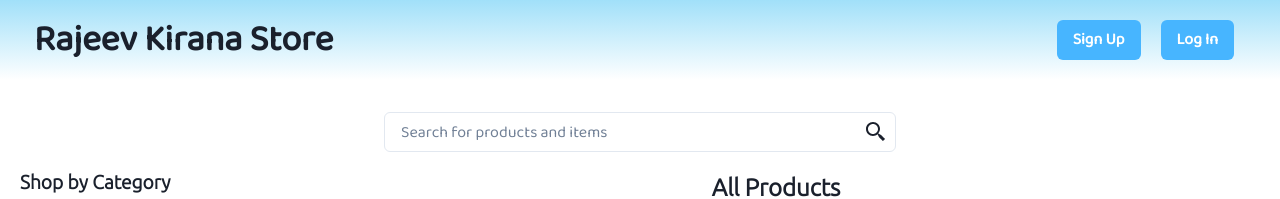
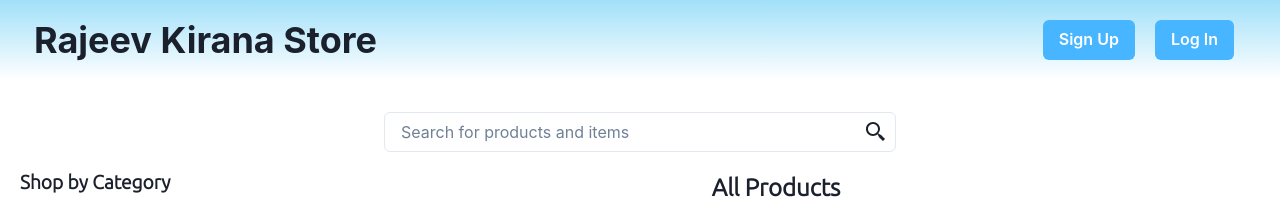
Before and after one commit to Rahul-Palahwat/RealKart_Client, a React (Create React App) app: page /all in a window 1280 px wide. Shown: the top 199 px of the page. Built offline with nearby package versions, Linux system fonts and the light colour scheme; a web font is replaced by a local one.

Commit message:
identation and css

```diff
--- a/src/components/Navbar/Navbar.css
+++ b/src/components/Navbar/Navbar.css
@@ -1,16 +1,16 @@
-.Navbar{
+/* .Navbar{
     font-family: 'Baloo 2', sans-serif;
-}
+} */
 a{
     color: red;
     text-decoration: underline;
 }
-.Navbar{
-    /* background-color: grey; */
-}
-.items:hover{
+/* .Navbar{
+    background-color: grey;
+} */
+/* .items:hover{
     color: blue;
-}
+} */
 
 .info_shop{
     background-image: linear-gradient(#a1e0f9 , white);
--- a/src/components/Navbar/Navbar.tsx
+++ b/src/components/Navbar/Navbar.tsx
@@ -13,66 +13,53 @@ import './Navbar.css'
 import Searchbar from '../Searchbar/Searchbar';
 
 const Navbar: React.FC = () => {
-    // const { colorMode, toggleColorMode } = useColorMode();
-
     const {isLogIn} = useAppSelector((state) => state.login)
-
     const dispatch = useAppDispatch();
 
-    // const [isLogIn, setIsLogIn] = useState<boolean>(false);
     return (
         <Flex direction={"column"} height="18vh" className="Navbar">
-
             <Flex height={"10vh"} wrap={"wrap"} alignItems="center" justifyContent={"space-between"} padding="2px" className='info_shop'>
-
-
                 <Flex width="68%" height={"100%"} alignItems="center" justifyContent={"flex-start"} fontSize="4xl" fontWeight={"bold"} ml="2" p={6}>
                     <Flex cursor={"pointer"}> <a href="/">Rajeev Kirana Store</a> </Flex>
                 </Flex>
-
                 {/* <Flex width="10%" height={"100%"} alignItems="center" justifyContent={"flex-end"} fontSize="medium">
                     <Flex fontSize={"2xl"} cursor={"pointer"}><MdLocationPin /></Flex>
                     <a href="/" style={{ "fontWeight": "bold" }}>Directions</a>
                 </Flex> */}
-
                 {/* <Flex width="10%" height={"100%"} alignItems="center" justifyContent={"flex-end"}>
                     <Flex cursor={"pointer"}><BsFillTelephoneFill /></Flex>&nbsp; <a href="/" style={{ "fontWeight": "bold" }}>Contact Us</a>
                 </Flex> */}
-
-
                 <Flex width="15%" height={"100%"} alignItems="center" justifyContent={"flex-end"} pr={6}>
                     <Flex alignItems={"center"} justifyContent="flex-end" width={"100%"}>
-                        {!isLogIn
-                            ? <Flex><Button color={"white"} bgColor={"#47B5FF"} className="items" mr={5}>Sign Up</Button>
-                                <Button color={"white"} bgColor={"#47B5FF"} className="items" mr={5} onClick={() => {dispatch(logIn(true))}}>Log In</Button></Flex>
-                            : <Flex><Button color={"white"} bgColor={"#47B5FF"} className="items" mr={5} onClick={() => {dispatch(logIn(false))}}>Log Out</Button>
+                        {!isLogIn ?
+                            <Flex>
+                                <Button color={"white"} bgColor={"#47B5FF"} mr={5}>Sign Up</Button>
+                                <Button color={"white"} bgColor={"#47B5FF"} mr={5} onClick={() => {dispatch(logIn(true))}}>Log In</Button>
+                            </Flex>
+                        :   <Flex>
+                                <Button color={"white"} bgColor={"#47B5FF"} mr={5} onClick={() => {dispatch(logIn(false))}}>Log Out</Button>
                                 <Flex justifyContent={"center"} height="5vh" alignItems={"center"} borderRadius={5}>
                                     <Flex fontSize={"3xl"} mr={5}>
-                                    <Flex mt={1}><BsCartPlusFill /></Flex>
-                                        <Flex justifyContent={"center"}><Badge colorScheme='orange' mt={-1} ml={-6} backgroundColor={"red.500"} borderRadius="5px 5px 20px 20px" height={"4"} width="4" display={isLogIn ? "" : "none"}>1</Badge></Flex>
-                                    </Flex>
+                                        <Flex mt={1}><BsCartPlusFill /></Flex>
+                                            <Flex justifyContent={"center"}>
+                                                <Badge colorScheme='orange' mt={-1} ml={-6} backgroundColor={"red.500"} borderRadius="5px 5px 20px 20px" height={"4"} width="4" display={isLogIn ? "" : "none"}>1</Badge>
+                                            </Flex>
+                                        </Flex>
                                     <Flex fontSize={"3xl"} mr={2}><CgProfile /></Flex>
                                 </Flex>
                             </Flex>
                         }
                     </Flex>
                 </Flex>
-
-
-
                 {/* <Flex width="4%" height={"100%"} alignItems="center" justifyContent={"center"}>
                     <Button size={'sm'} onClick={() => toggleColorMode()}>
                         {colorMode === 'light' ? <MoonIcon /> : <SunIcon />}
                     </Button>
                 </Flex> */}
-
             </Flex>
-
             <Flex height={"8vh"} wrap={"wrap"} bgColor="white">
                 <Searchbar />
             </Flex>
-
-
         </Flex>
     )
 }
```
